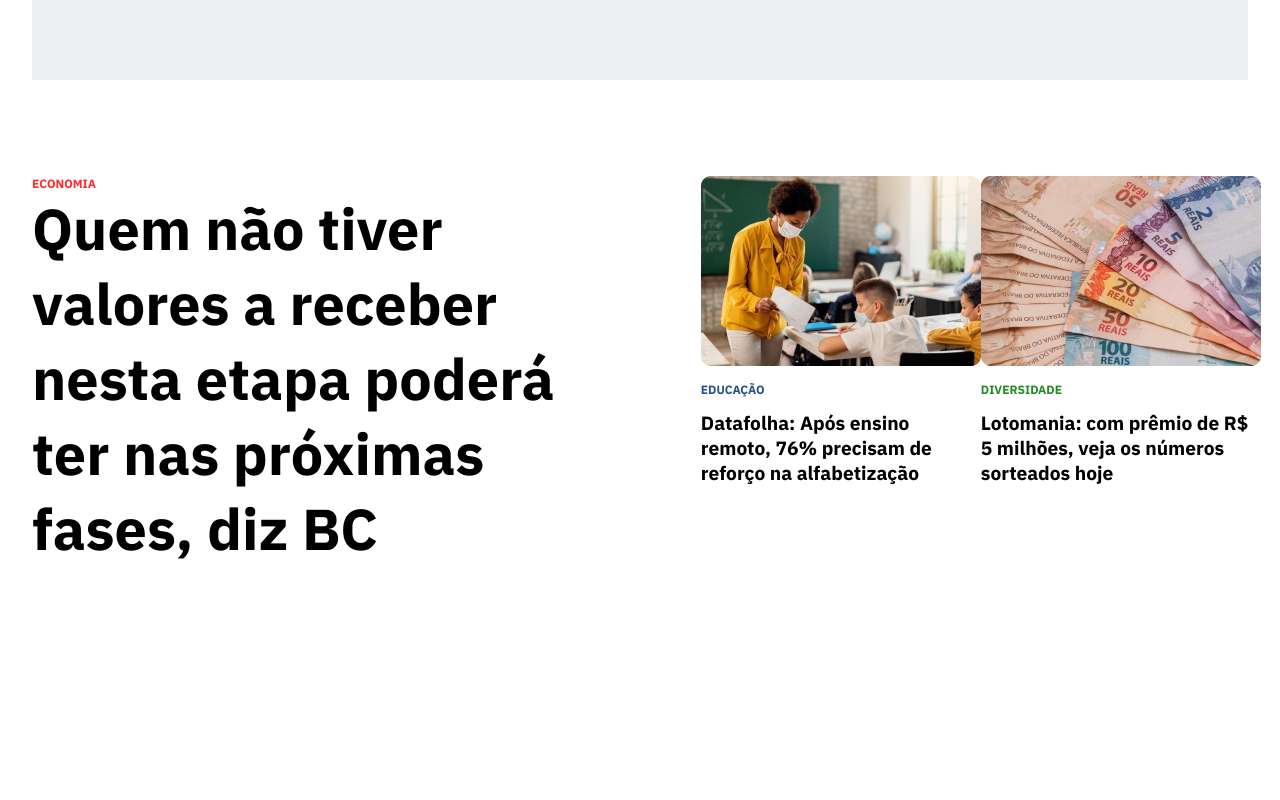
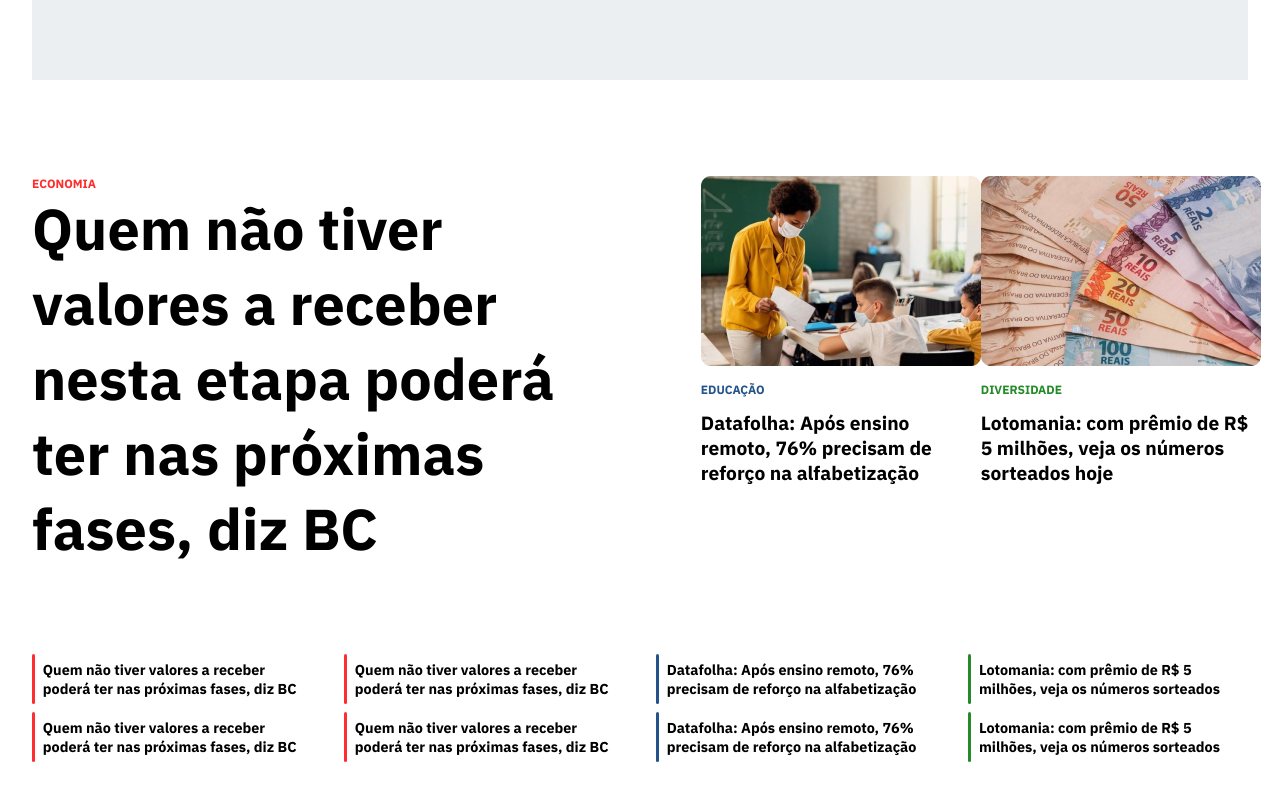
Before and after one commit to Biahellens/sevn_news, a React (Vite) app in the folder client/: page / in a window 1280 px wide. Shown: the part 214-1014 px from the top of the page. Before the commit the page ends 800 px from the top, so only its background shows below. Built offline with nearby package versions, Linux system fonts and the light colour scheme.

Commit message:
:sparkles: feat(): Adicionando content das outras noticias

```diff
--- a/client/src/pages/Home/Home.tsx
+++ b/client/src/pages/Home/Home.tsx
@@ -7,11 +7,15 @@ import {
   ContainerRecentNotices,
   Img,
   ContainerRecentNotice,
+  ContainerOthersNotices,
+  ContainerOtherNotice,
+  TargetType,
+  ContainerTypeNotice,
 } from "./styles";
 
 // imgs
 import educacao from "@assets/educacao.png";
-import diversidade from '@assets/diversidade.png'
+import diversidade from "@assets/diversidade.png";
 
 export default function Home() {
   return (
@@ -51,6 +55,70 @@ export default function Home() {
           </ContainerRecentNotice>
         </ContainerRecentNotices>
       </ContainerMainSubjects>
+      <ContainerOthersNotices>
+        <ContainerTypeNotice>
+          <ContainerOtherNotice>
+            <TargetType color="red" />
+            <TitleNotice>
+              Quem não tiver valores a receber poderá ter nas próximas fases,
+              diz BC
+            </TitleNotice>
+          </ContainerOtherNotice>
+          <ContainerOtherNotice>
+            <TargetType color="red" />
+            <TitleNotice>
+              Quem não tiver valores a receber poderá ter nas próximas fases,
+              diz BC
+            </TitleNotice>
+          </ContainerOtherNotice>
+        </ContainerTypeNotice>
+        <ContainerTypeNotice>
+          <ContainerOtherNotice>
+            <TargetType color="red" />
+            <TitleNotice>
+              Quem não tiver valores a receber poderá ter nas próximas fases,
+              diz BC
+            </TitleNotice>
+          </ContainerOtherNotice>
+          <ContainerOtherNotice>
+            <TargetType color="red" />
+            <TitleNotice>
+              Quem não tiver valores a receber poderá ter nas próximas fases,
+              diz BC
+            </TitleNotice>
+          </ContainerOtherNotice>
+        </ContainerTypeNotice>
+        <ContainerTypeNotice>
+          <ContainerOtherNotice>
+            <TargetType color="blue" />
+            <TitleNotice>
+              Datafolha: Após ensino remoto, 76% precisam de reforço na
+              alfabetização
+            </TitleNotice>
+          </ContainerOtherNotice>
+          <ContainerOtherNotice>
+            <TargetType color="blue" />
+            <TitleNotice>
+              Datafolha: Após ensino remoto, 76% precisam de reforço na
+              alfabetização
+            </TitleNotice>
+          </ContainerOtherNotice>
+        </ContainerTypeNotice>
+        <ContainerTypeNotice>
+          <ContainerOtherNotice>
+            <TargetType color="green" />
+            <TitleNotice>
+              Lotomania: com prêmio de R$ 5 milhões, veja os números sorteados
+            </TitleNotice>
+          </ContainerOtherNotice>
+          <ContainerOtherNotice>
+            <TargetType color="green" />
+            <TitleNotice>
+              Lotomania: com prêmio de R$ 5 milhões, veja os números sorteados
+            </TitleNotice>
+          </ContainerOtherNotice>
+        </ContainerTypeNotice>
+      </ContainerOthersNotices>
     </Content>
   );
 }
--- a/client/src/pages/Home/styles.tsx
+++ b/client/src/pages/Home/styles.tsx
@@ -129,3 +129,60 @@ export const ContainerRecentNotice = styled.div`
 `
 
 export const Img = styled.img``
+
+export const ContainerOthersNotices = styled.div`
+  width: 100%;
+  height: auto;
+  padding: 5rem 0rem;
+  flex-direction: row;
+  display: flex;
+  justify-content: space-between;
+
+  @media (max-width: 768px) {
+    width: 100%;
+    flex-direction: column;
+  }
+`
+
+export const ContainerTypeNotice = styled.div`
+  width: 17.5rem;
+  flex-direction: column;
+  display: flex;
+  align-items: center;
+
+  @media (max-width: 768px) {
+    width: 100%;
+  }
+`
+
+export const ContainerOtherNotice = styled.div`
+  width: 17.5rem;
+  height: 3.1rem;
+  flex-direction: row;
+  display: flex;
+  align-items: center;
+  margin-top: 0.5rem;
+
+  @media (max-width: 768px) {
+    width: 100%;
+  }
+`
+
+export const TargetType = styled.div`
+  width: 5px;
+  height: 3.1rem;
+  border-radius: 100px;
+  background: ${({ color }) => {
+    switch (color) {
+      case 'red':
+        return '#FF2D2D';
+      case 'blue':
+        return '#24538B';
+      case 'green':
+        return '#248B28';
+      default:
+        return '#000000';
+    }
+  }};
+  margin-right: 0.5rem
+`
```
